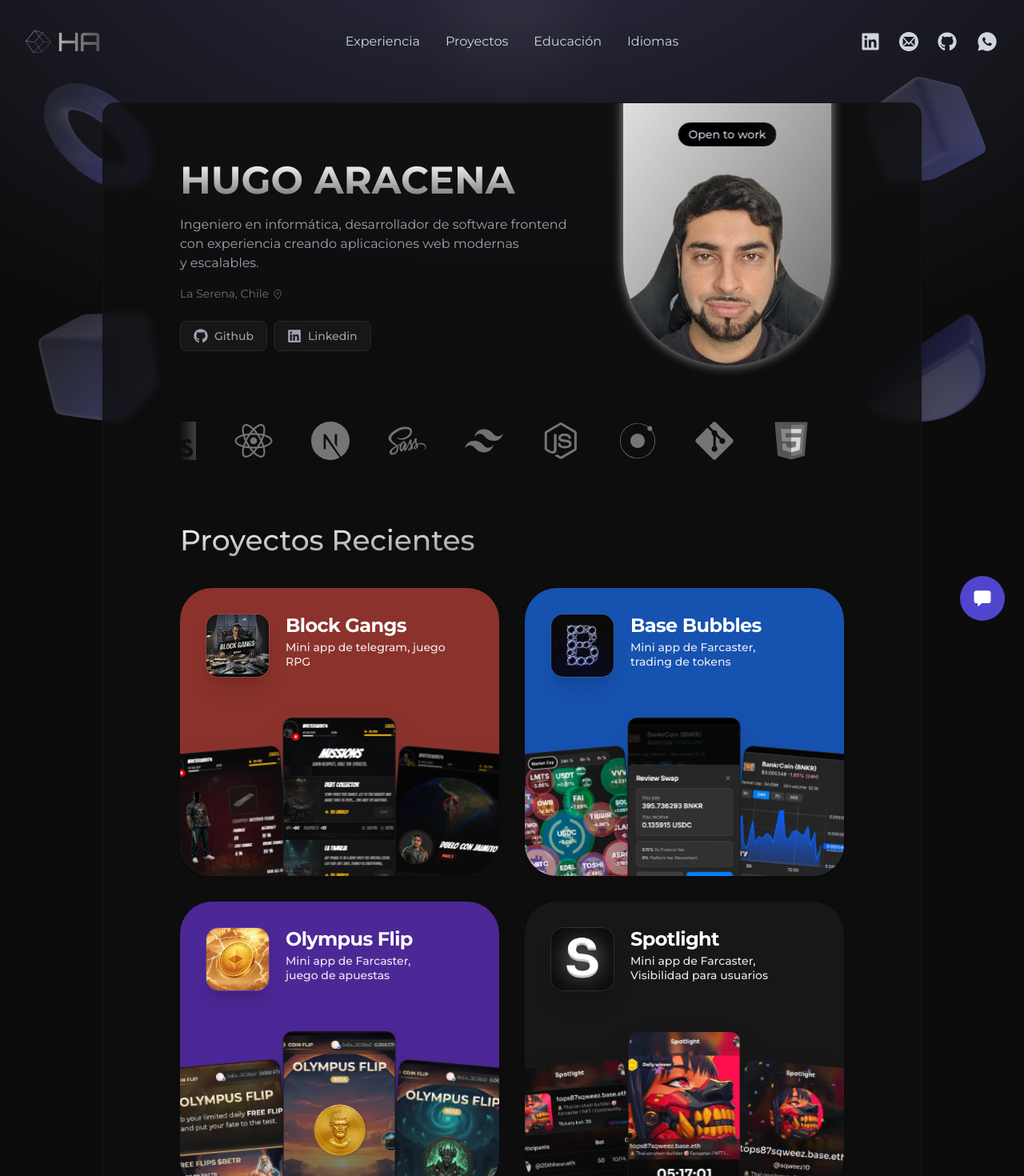
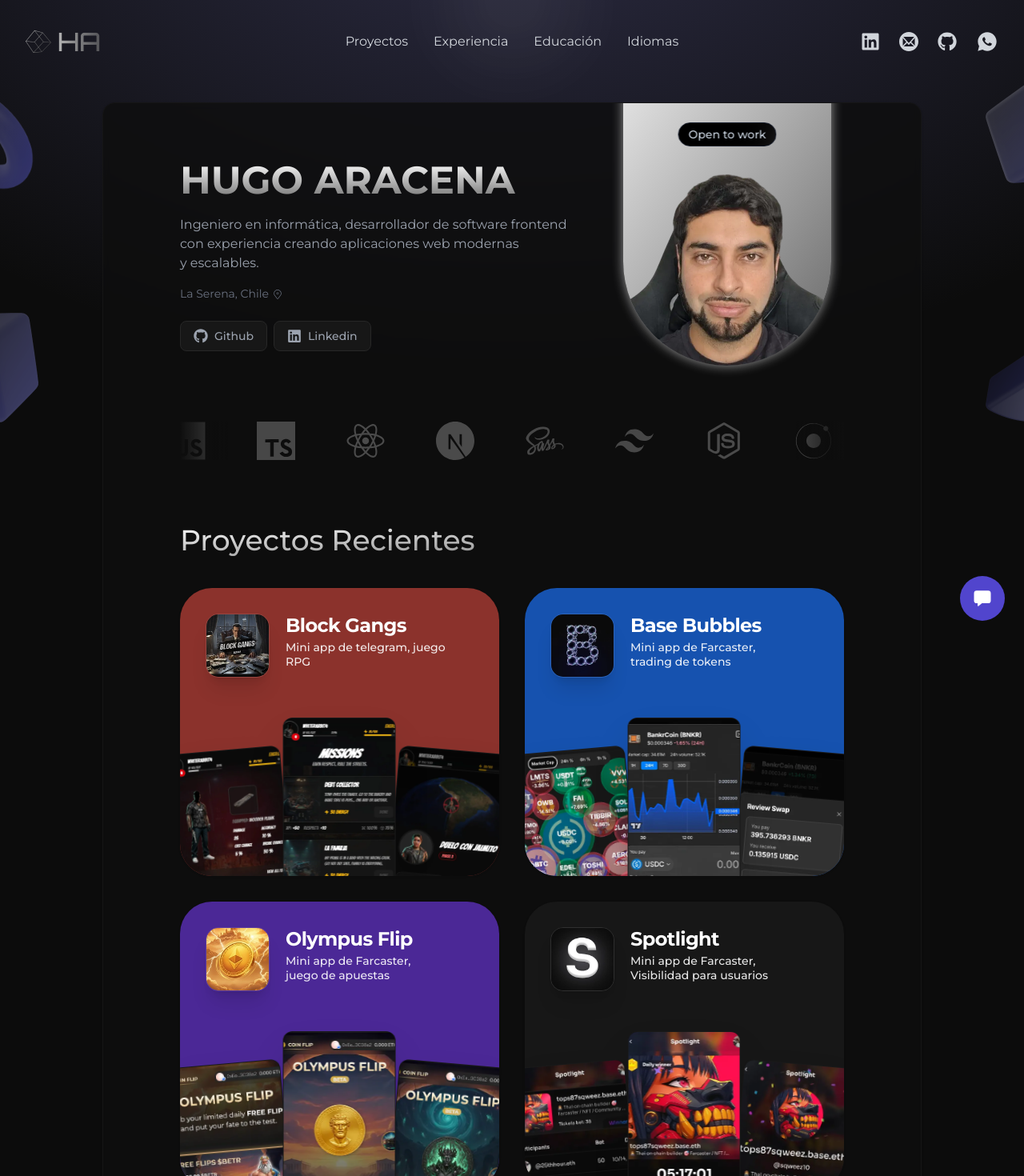
Before and after one commit to haracena/portfolio-haracena, a Next.js app: page / in a window 1280 px wide. Shown: the top 1470 px of the page at 80% size. Built offline with nearby package versions, Linux system fonts and the light colour scheme.

Commit message:
Adds initial animations

```diff
--- a/app/components/BackgroundFigures.jsx
+++ b/app/components/BackgroundFigures.jsx
@@ -26,7 +26,7 @@ export default function BackgroundFigures() {
   return (
     <div className="hidden fixed md:flex justify-center w-[1024px] h-[50vh] max-w-5xl left-1/2 -translate-x-1/2 top-32 -z-10">
       <Image
-        className="absolute -top-10 -left-20 -z-10 opacity-40"
+        className="absolute -top-10 -left-20 -z-10 opacity-40 fadeInLeftFigures"
         src={"/assets/images/torus-color.png"}
         width={150}
         height={170}
@@ -36,7 +36,7 @@ export default function BackgroundFigures() {
         }}
       />
       <Image
-        className="absolute bottom-0 -left-20 -z-10 opacity-40"
+        className="absolute bottom-0 -left-20 -z-10 opacity-40 fadeInLeftFigures"
         src={"/assets/images/cubeleft-color.png"}
         width={150}
         height={136}
@@ -46,7 +46,7 @@ export default function BackgroundFigures() {
         }}
       />
       <Image
-        className="absolute -top-8 -right-20 -z-10 opacity-40"
+        className="absolute -top-8 -right-20 -z-10 opacity-40 fadeInRightFigures"
         src={"/assets/images/cuberight-color.png"}
         width={150}
         height={132}
@@ -56,7 +56,7 @@ export default function BackgroundFigures() {
         }}
       />
       <Image
-        className="absolute bottom-0 -right-20 -z-10 opacity-40"
+        className="absolute bottom-0 -right-20 -z-10 opacity-40 fadeInRightFigures"
         src={"/assets/images/cheese-color.png"}
         width={150}
         height={134}
--- a/app/components/MobileNavbar.jsx
+++ b/app/components/MobileNavbar.jsx
@@ -67,6 +67,20 @@ export default function MobileNavbar() {
             onClick={() => {
               setIsOpen((prev) => !prev);
             }}
+            to="independent-projects"
+            smooth
+            offset={-60}
+            duration={300}
+          >
+            <li className="cursor-pointer text-gray-300 hover:text-white transition-all duration-300">
+              Proyectos
+            </li>
+          </ScrollLink>
+
+          <ScrollLink
+            onClick={() => {
+              setIsOpen((prev) => !prev);
+            }}
             to="experience"
             smooth
             offset={-60}
@@ -74,20 +88,6 @@ export default function MobileNavbar() {
           >
             <li className="cursor-pointer text-gray-300 hover:text-white transition-all duration-300">
               Experiencia
-            </li>
-          </ScrollLink>
-
-          <ScrollLink
-            onClick={() => {
-              setIsOpen((prev) => !prev);
-            }}
-            to="projects"
-            smooth
-            offset={-60}
-            duration={300}
-          >
-            <li className="cursor-pointer text-gray-300 hover:text-white transition-all duration-300">
-              Proyectos
             </li>
           </ScrollLink>
 
--- a/app/components/Navbar.jsx
+++ b/app/components/Navbar.jsx
@@ -18,15 +18,15 @@ export default function Navbar() {
         />
       </div>
       <ul className="flex justify-center gap-8 basis-full">
+        <ScrollLink to="independent-projects" smooth offset={-40} duration={300}>
+          <li className="cursor-pointer text-gray-300 hover:text-indigo-500 transition-all duration-300">
+            Proyectos
+          </li>
+        </ScrollLink>
+
         <ScrollLink to="experience" smooth offset={-40} duration={300}>
           <li className="cursor-pointer text-gray-300 hover:text-indigo-500 transition-all duration-300">
             Experiencia
-          </li>
-        </ScrollLink>
-
-        <ScrollLink to="projects" smooth offset={-40} duration={300}>
-          <li className="cursor-pointer text-gray-300 hover:text-indigo-500 transition-all duration-300">
-            Proyectos
           </li>
         </ScrollLink>
 
--- a/app/components/ProfileComposition.jsx
+++ b/app/components/ProfileComposition.jsx
@@ -1,9 +1,9 @@
-import Image from "next/image"
-import AnimatedBadge from "./AnimatedBadge"
+import Image from "next/image";
+import AnimatedBadge from "./AnimatedBadge";
 
 export default function ProfileComposition() {
   return (
-        <div className="relative md:absolute overflow-hidden rounded-full md:-top-20 md:right-4 mx-auto w-[200px] h-[200px] md:w-[260px] md:h-[360px] bg-gradient-to-br from-[#ffffffe4] to-[#686868] md:rounded-t-none md:rounded-b-full shadow-[0_0_14px_0_#9B9B9B]">
+    <div className="relative md:absolute fadeInDown overflow-hidden rounded-full md:-top-20 md:right-4 mx-auto w-[200px] h-[200px] md:w-[260px] md:h-[360px] bg-gradient-to-br from-[#ffffffe4] to-[#686868] md:rounded-t-none md:rounded-b-full shadow-[0_0_14px_0_#9B9B9B]">
       <div className="absolute top-14 left-1/2 -translate-x-1/2 hidden md:block">
         <AnimatedBadge />
       </div>
@@ -12,8 +12,9 @@ export default function ProfileComposition() {
         width={256}
         height={256}
         alt="profile"
+        priority
         className="absolute bottom-0 left-1/2 -translate-x-1/2 pointer-events-none"
       />
     </div>
-    )
+  );
 }
--- a/app/components/ProjectCard.jsx
+++ b/app/components/ProjectCard.jsx
@@ -43,7 +43,7 @@ export default function ProjectCard({ project, onClick }) {
         <div className={`relative flex-1 ${isHorizontal ? 'md:w-1/2' : 'h-1/2'}`}>
           {!isHorizontal ? (
             /* Mobile Mockups Layout (Vertical Card) */
-            <div className="absolute -bottom-[34vw] min-[512px]:-bottom-[45vw] md:-bottom-[110px] min-[816px]:-bottom-[140px] lg:-bottom-[80px] left-1/2 -translate-x-1/2 w-[110%] h-[120%] flex justify-center items-end px-4 gap-2">
+            <div className="absolute -bottom-[25vw] min-[512px]:-bottom-[45vw] md:-bottom-[110px] min-[816px]:-bottom-[140px] lg:-bottom-[80px] left-1/2 -translate-x-1/2 w-[110%] h-[120%] flex justify-center items-end px-4 gap-2">
               {mockups.map((img, idx) => (
                 <motion.div
                   key={idx}
--- a/app/components/TechMarquee.jsx
+++ b/app/components/TechMarquee.jsx
@@ -1,27 +1,65 @@
+"use client";
+import { useState, useEffect } from "react";
 import Image from "next/image";
 import { technologies } from "../technologies";
 import Marquee from "react-fast-marquee";
+import { motion, AnimatePresence } from "framer-motion";
 
 export default function TechMarquee() {
+  const [isMounted, setIsMounted] = useState(false);
+
+  useEffect(() => {
+    setIsMounted(true);
+  }, []);
+
+  const filteredTechs = technologies.filter((tech) => tech.grayIcon);
+
   return (
+    <div className="relative min-h-[48px] w-full flex items-center overflow-hidden">
+      {!isMounted ? (
+        /* Static fallback for SSR/Initial Load to avoid jumps */
+        <div className="flex justify-center gap-12 w-full opacity-20 grayscale pointer-events-none">
+          {filteredTechs.slice(0, 10).map((tech, i) => (
+            <Image
+              key={`static-${i}`}
+              width={48}
+              height={48}
+              src={tech.grayIcon}
+              alt=""
+              priority
+              className="shrink-0"
+            />
+          ))}
+        </div>
+      ) : (
+        /* Animated Marquee once hydrated */
+        <motion.div
+          initial={{ opacity: 0 }}
+          animate={{ opacity: 1 }}
+          transition={{ duration: 0.8, ease: "easeOut" }}
+          className="w-full"
+        >
           <Marquee
             gradient
             gradientColor="#0E0E0E"
-      gradientWidth={40}
-      style={{zIndex: '-1'}}
+            gradientWidth={60}
+            speed={40}
+            style={{ zIndex: "-1" }}
           >
-      {technologies
-        .filter((tech) => tech.grayIcon)
-        .map((tech) => (
+            {filteredTechs.map((tech) => (
+              <div key={tech.name} className="mx-8 group relative">
                 <Image
                   width={48}
                   height={48}
                   src={tech.grayIcon}
                   alt={`${tech.name} icon`}
-            key={tech.name}
-            className="mx-6 saturate-[0.75]"
+                  className="saturate-[0.5] opacity-60 group-hover:saturate-100 group-hover:opacity-100 transition-all duration-500"
                 />
+              </div>
             ))}
           </Marquee>
+        </motion.div>
+      )}
+    </div>
   );
 }
--- a/app/data.js
+++ b/app/data.js
@@ -163,7 +163,7 @@ export const independentProjects = [
   {
     id: 100,
     startDate: "Enero 2026",
-    endDate: "Actualidad",
+    endDate: "Marzo 2026",
     company: "Block Gangs",
     projectSubtitle: "Mini app de telegram, juego RPG",
     description: [
@@ -190,8 +190,8 @@ export const independentProjects = [
   },
   {
     id: 101,
-    startDate: "Octubre 2024",
-    endDate: "Diciembre 2024",
+    startDate: "Octubre 2025",
+    endDate: "Diciembre 2025",
     company: "Base Bubbles",
     projectSubtitle: "Mini app de Farcaster, trading de tokens",
     description: [
@@ -216,12 +216,12 @@ export const independentProjects = [
     projectIcon: "/assets/images/basebubbles-logo.webp",
     projectColor: "#1652AF",
     isMobile: true,
-    galleryImages: ["/assets/images/basebubbles-1.webp", "/assets/images/basebubbles-4.webp", "/assets/images/basebubbles-2.webp"],
+    galleryImages: ["/assets/images/basebubbles-1.webp", "/assets/images/basebubbles-2.webp", "/assets/images/basebubbles-4.webp", "/assets/images/basebubbles-3.webp"],
   },
   {
     id: 102,
-    startDate: "Agosto 2024",
-    endDate: "Octubre 2024",
+    startDate: "Septiembre 2025",
+    endDate: "Noviembre 2025",
     company: "Olympus Flip",
     projectSubtitle: "Mini app de Farcaster, juego de apuestas",
     description: [
@@ -250,8 +250,8 @@ export const independentProjects = [
   },
   {
     id: 103,
-    startDate: "Mayo 2024",
-    endDate: "Junio 2024",
+    startDate: "Junio 2025",
+    endDate: "Octubre 2025",
     company: "Spotlight",
     projectSubtitle: "Mini app de Farcaster, Visibilidad para usuarios",
     description: [
@@ -281,10 +281,10 @@ export const independentProjects = [
   },
   {
     id: 104,
-    startDate: "Diciembre 2023",
-    endDate: "Enero 2024",
+    startDate: "Febrero 2025",
+    endDate: "Mayo 2025",
     company: "Color Pocket",
-    projectSubtitle: "Extensión de Google Chrome, gestión y carptura de colores",
+    projectSubtitle: "Extensión de Google Chrome, gestión y captura de colores",
     description: [
       "Extensión de navegador profesional para optimizar el flujo de trabajo de diseñadores y desarrolladores. Permite capturar, organizar y convertir colores de cualquier sitio web.",
       "Frontend Reactivo: Interfaz moderna con React 19 y Vite, asegurando tiempos de carga instantáneos.",
--- a/app/globals.css
+++ b/app/globals.css
@@ -20,3 +20,89 @@ body {
   background-attachment: fixed; */
   /* background-image: linear-gradient(to bottom, #0d0d0d, #131313); */
 }
+
+@keyframes fadeInDown {
+  from {
+    opacity: 0;
+    transform: translate3d(0, -100%, 0);
+  }
+
+  to {
+    opacity: 1;
+    transform: translate3d(0, 0, 0);
+  }
+}
+
+.fadeInDown {
+  animation-name: fadeInDown;
+  animation-duration: 1s;
+}
+
+@keyframes fadeInLeft {
+  from {
+    opacity: 0;
+    transform: translate3d(-100%, 0, 0);
+  }
+
+  to {
+    opacity: 1;
+    transform: translate3d(0, 0, 0);
+  }
+}
+
+.fadeInLeft {
+  animation-name: fadeInLeft;
+  animation-duration: 1s;
+}
+
+@keyframes fadeInLeftFigures {
+  from {
+    transform: translate3d(-100%, 0, 0);
+  }
+
+  to {
+    transform: translate3d(0, 0, 0);
+  }
+}
+
+.fadeInLeftFigures {
+  animation-name: fadeInLeftFigures;
+  animation-duration: 1s;
+}
+
+.fadeInRightFigures {
+  animation-name: fadeInRight;
+  animation-duration: 1s;
+}
+
+@keyframes fadeInRight {
+  from {
+    transform: translate3d(100%, 0, 0);
+  }
+
+  to {
+    transform: translate3d(0, 0, 0);
+  }
+}
+
+.fadeInRightFigures {
+  animation-name: fadeInRight;
+  animation-duration: 1s;
+}
+
+@keyframes fadeInUp {
+  from {
+    opacity: 0;
+    transform: translate3d(0, 100%, 0);
+  }
+
+  to {
+    opacity: 1;
+    transform: translate3d(0, 0, 0);
+  }
+}
+
+.fadeInUp {
+  animation-name: fadeInUp;
+  animation-duration: 1s;
+}
--- a/app/layout.jsx
+++ b/app/layout.jsx
@@ -1,4 +1,4 @@
-import { Inter, Montserrat } from "next/font/google";
+import { Montserrat } from "next/font/google";
 import "./globals.css";
 import Navbar from "./components/Navbar";
 import BackgroundFigures from "./components/BackgroundFigures";
--- a/app/page.jsx
+++ b/app/page.jsx
@@ -1,34 +1,32 @@
-import Image from 'next/image'
-import EducationTimeLine from './components/EducationTimeline'
-import BasicTimeLine from './components/BasicTimelineItem'
-import ExperienceTimeline from './components/ExperienceTimeline'
-import TechMarquee from './components/TechMarquee'
-import HeaderImage from './components/HeaderImage'
-import ProjectsGrid from './components/ProjectsGrid'
-import { FaWhatsapp, FaGithub, FaLinkedin } from 'react-icons/fa'
-import { CiLocationOn } from 'react-icons/ci'
-import AnimatedBadge from './components/AnimatedBadge'
-import { HoverEffect } from './components/CardHoverEffect'
-import { projects, experience, independentProjects } from './data'
-import ProfileComposition from './components/ProfileComposition'
+import Image from "next/image";
+import EducationTimeLine from "./components/EducationTimeline";
+import BasicTimeLine from "./components/BasicTimelineItem";
+import ExperienceTimeline from "./components/ExperienceTimeline";
+import TechMarquee from "./components/TechMarquee";
+import HeaderImage from "./components/HeaderImage";
+import ProjectsGrid from "./components/ProjectsGrid";
+import { FaWhatsapp, FaGithub, FaLinkedin } from "react-icons/fa";
+import { CiLocationOn } from "react-icons/ci";
+import AnimatedBadge from "./components/AnimatedBadge";
+import { HoverEffect } from "./components/CardHoverEffect";
+import { projects, experience, independentProjects } from "./data";
+import ProfileComposition from "./components/ProfileComposition";
 
 export default function Home() {
   return (
     <>
       <div className="relative overflow-hidden max-w-5xl my-6 mx-auto p-4 sm:p-12 lg:px-24 py-8 sm:border sm:border-[#151515] sm:rounded-2xl sm:bg-[#0E0E0E] sm:bg-opacity-80 sm:backdrop-blur-sm sm:shadow">
         <header className="relative flex flex-col-reverse md:grid justify-items-center md:grid-cols-[1fr_260px] md:gap-16 md:items-center pt-6 md:pt-0">
-                    <div className="flex flex-col gap-4 text-center md:text-start py-6">
+          <div className="fadeInLeft flex flex-col gap-4 text-center md:text-start py-6">
             <span className="mt-2 flex md:hidden self-center">
               <AnimatedBadge />
             </span>
             <h1 className="flex justify-center md:justify-start items-center gap-4 pb-1 text-4xl sm:text-5xl uppercase text-transparent bg-clip-text font-bold bg-gradient-to-b from-[#FFFFFF] to-[#686868]">
               Hugo Aracena
             </h1>
-                        <p
-                            className="text-gray-400"
-                            style={{ textWrap: 'pretty' }}
-                        >
-                            Ingeniero en informática, desarrollador de software frontend con experiencia creando aplicaciones web modernas y escalables.
+            <p className="text-gray-400" style={{ textWrap: "pretty" }}>
+              Ingeniero en informática, desarrollador de software frontend con
+              experiencia creando aplicaciones web modernas y escalables.
               {/* <Image
                 src={"/assets/icons/react-gray.svg"}
                 width={18}
@@ -38,12 +36,11 @@ export default function Home() {
               /> */}
             </p>
             <p className="text-gray-500 text-sm">
-                            La Serena, Chile{' '}
-                            <CiLocationOn className="inline-block" />
+              La Serena, Chile <CiLocationOn className="inline-block" />
             </p>
             <div className="mt-2 flex justify-center md:justify-start gap-2">
               <a
-                                href={'https://github.com/haracena'}
+                href={"https://github.com/haracena"}
                 target="_blank"
                 className="flex items-center gap-2 px-4 py-2 text-sm font-medium rounded-lg focus:z-10 focus:ring-4 focus:outline-none focus:text-blue-700 bg-[#171717] text-gray-400 border border-[#272727] hover:border-[#1C1C1C] hover:text-white hover:bg-[#141414] focus:ring-gray-700 transition-all duration-300"
               >
@@ -51,9 +48,7 @@ export default function Home() {
                 Github
               </a>
               <a
-                                href={
-                                    'https://www.linkedin.com/in/hugo-aracena-29147818b/'
-                                }
+                href={"https://www.linkedin.com/in/hugo-aracena-29147818b/"}
                 target="_blank"
                 className="flex items-center gap-2 px-4 py-2 text-sm font-medium rounded-lg focus:z-10 focus:ring-4 focus:outline-none focus:text-blue-700 bg-[#171717] text-gray-400 border border-[#272727] hover:border-[#1C1C1C] hover:text-white hover:bg-[#141414] focus:ring-gray-700 transition-all duration-300"
               >
@@ -109,21 +104,21 @@ export default function Home() {
               <div className="flex items-center gap-4 p-6 border border-[#151515] rounded-2xl group hover:bg-gradient-to-b from-[#0E0E0E] to-[#121212]">
                 <Image
                   className="brightness-75 saturate-50 group-hover:brightness-100 group-hover:saturate-100 transition-all duration-300"
-                                    src={'/assets/icons/chile.svg'}
+                  src={"/assets/icons/chile.svg"}
                   width={32}
                   height={32}
                   alt="bandera chile"
-                                />{' '}
+                />{" "}
                 Español - Nativo
               </div>
               <div className="flex items-center gap-4 p-6 border border-[#151515] rounded-2xl group hover:bg-gradient-to-b from-[#0E0E0E] to-[#121212]">
                 <Image
                   className="brightness-75 saturate-50 group-hover:brightness-100 group-hover:saturate-100 transition-all duration-300"
-                                    src={'/assets/icons/usa.svg'}
+                  src={"/assets/icons/usa.svg"}
                   width={32}
                   height={32}
                   alt="bandera estados unidos"
-                                />{' '}
+                />{" "}
                 English - Intermediate
               </div>
             </div>
@@ -138,5 +133,5 @@ export default function Home() {
         </p> */}
       </div>
     </>
-    )
+  );
 }
```
Lines whose indentation alone changed are shown as unchanged.
